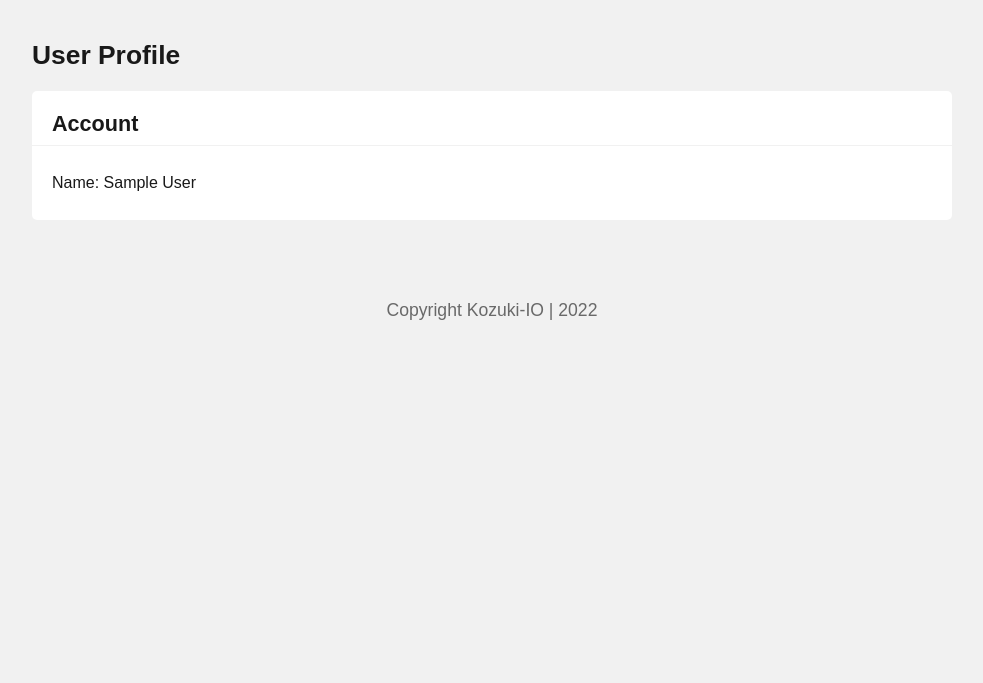
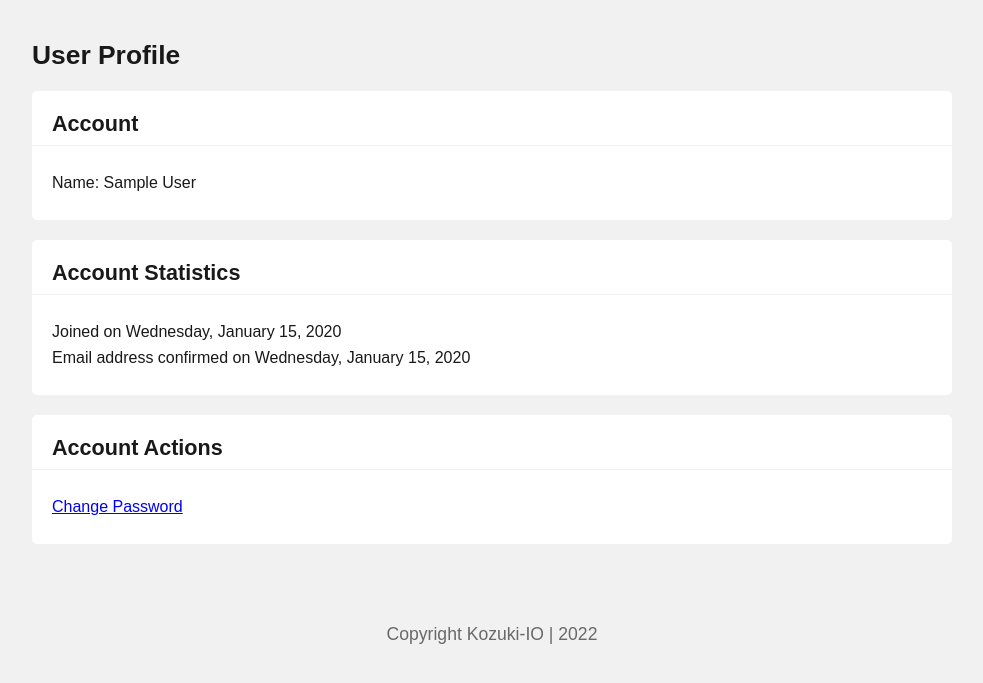
Before and after one commit to YellowFlash2012/stock-portfolio-io, a Flask app: page /users/profile in a window 1280 px wide. Shown: the part 74-757 px from the top of the page, without its empty margins (148-1131 px from the left). Run offline with Flask 2, Linux system fonts and the light colour scheme; a user stored in the database is signed in; tables that the repository leaves empty hold one stand-in row (values such as "Sample post"); parts of the project's set-up code (start-up, migrations or seed data) failed here and were passed over; some libraries are stand-ins or nearby versions.

Commit message:
user profile updated and expanded. Change password functionality implemented and rendered

```diff
--- a/project/users/forms.py
+++ b/project/users/forms.py
@@ -28,3 +28,8 @@ class EmailForm(FlaskForm):
 class PasswordForm(FlaskForm):
     password = PasswordField('New Password: ', validators=[DataRequired(), Length(min=13, max=21)])
     submit = SubmitField('Submit')
+
+class ChangePasswordForm(FlaskForm):
+    current_password = PasswordField('Current Password: ', validators=[DataRequired()])
+    new_password = PasswordField('New Password: ', validators=[DataRequired()])
+    submit = SubmitField('Submit')
--- a/project/users/routes.py
+++ b/project/users/routes.py
@@ -1,6 +1,6 @@
 from . import users_blueprint
 from flask import render_template, abort, flash, request, current_app, redirect, url_for, copy_current_request_context
-from .forms import RegistrationForm, LoginForm, EmailForm, PasswordForm
+from .forms import RegistrationForm, LoginForm, EmailForm, PasswordForm, ChangePasswordForm
 from flask_login import login_user, current_user, login_required, logout_user
 from project.models import User
 
@@ -231,3 +231,33 @@ def process_password_reset_token(token):
         return redirect(url_for('users.login'))
 
     return render_template('users/reset_password_with_token.html', form=form)
+
+
+@users_blueprint.route('/change_password', methods=['GET', 'POST'])
+@login_required
+def change_password():
+    form = ChangePasswordForm()
+
+    if form.validate_on_submit():
+        if current_user.is_password_correct(form.current_password.data):
+            current_user.set_password(form.new_password.data)
+
+            db.session.add(current_user)
+            db.session.commit()
+
+            flash('Password has been updated!', 'success')
+
+            current_app.logger.info(f'Password updated for user: {current_user.email}')
+
+            return redirect(url_for('users.user_profile'))
+        else:
+            flash('ERROR! Incorrect user credentials!')
+
+            current_app.logger.info(f'Incorrect password change for user: {current_user.email}')
+
+    return render_template('users/change_password.html', form=form)
+
+
+@users_blueprint.route('/resend_email_confirmation')
+def resend_email_confirmation():
+    return '<h1>Page Is Under Construction</h1>'
--- a/project/users/templates/users/profile.html
+++ b/project/users/templates/users/profile.html
@@ -15,4 +15,30 @@
         <p>Name: {{ current_user.name }}</p>
     </div>
 </div>
+
+<div class="card">
+  <div class="card-heading">
+    <h2>Account Statistics</h2>
+  </div>
+  <div class="card-body">
+    <p>Joined on {{ current_user.registered_on.strftime("%A, %B %d, %Y") }}</p>
+    {% if current_user.email_confirmed %}
+      <p>Email address confirmed on {{ current_user.email_confirmed_on.strftime("%A, %B %d, %Y") }}</p>
+    {% else %}
+      <p>Email address has not been confirmed!</p>
+    {% endif %}
+  </div>
+</div>
+
+<div class="card">
+  <div class="card-heading">
+    <h2>Account Actions</h2>
+  </div>
+  <div class="card-body">
+    <p><a href="{{ url_for('users.change_password') }}">Change Password</a></p>
+    {% if not current_user.email_confirmed %}
+      <p><a href="{{ url_for('users.resend_email_confirmation') }}">Resend Email Confirmation</a></p>
+    {% endif %}
+  </div>
+</div>
 {% endblock %}
```
Also changed, not shown: project/users/templates/users/change_password.html (added, +35 -0 lines), tests/functional/test_users.py (+99 -3 lines).
